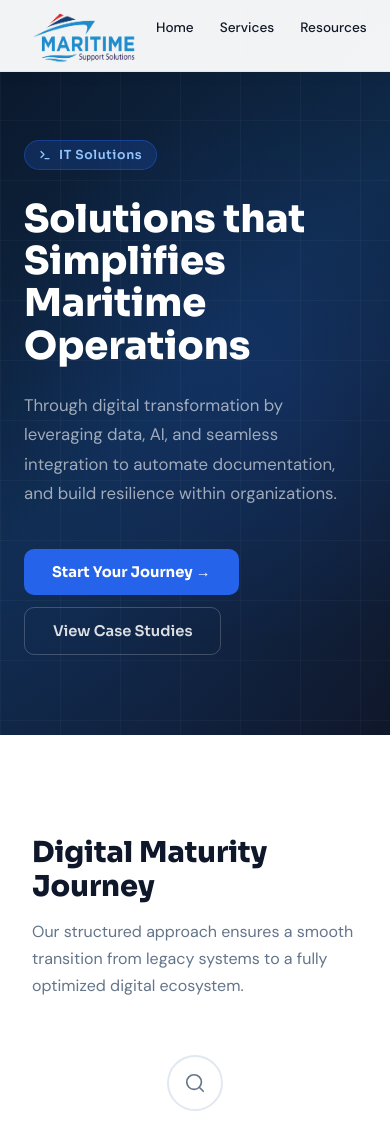
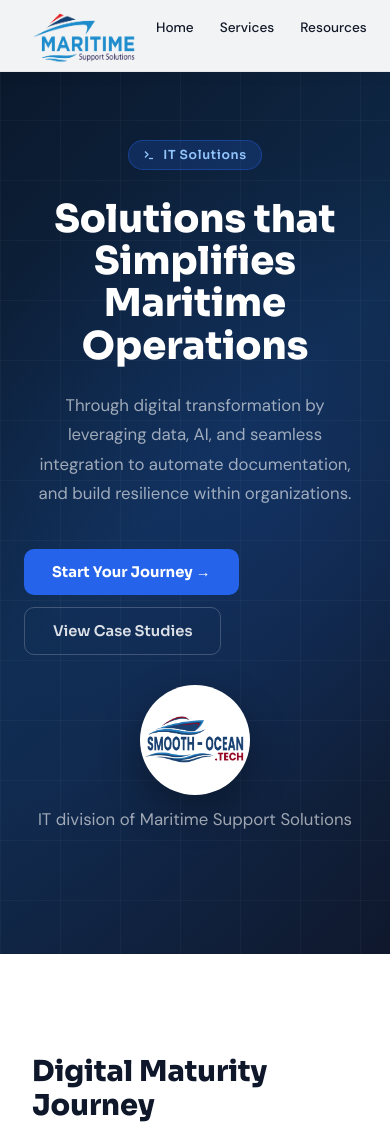
Before and after one commit to MSS-Smooth-Ocean-tech/MSS-Main-Website, a FastAPI app: page /technology in a window 390 px wide; the page is wider, and only the part inside the window is pictured. Shown: the top 1122 px of that part. Run offline with FastAPI, Linux system fonts and the light colour scheme.

Commit message:
Add tech hero layout, logo and tweak automation nodes
Introduce a new hero layout and logo for the technology services section: add CSS (.tech-hero-inner, .tech-hero-side, .tech-logo-circle, responsive rules) to style a white circular logo and right-side text. Add new logo image static/img/sot_logo.png. Refactor templates/sections/services/technology-services/hero.html to a two-column hero (left content, right logo) with badge, heading, copy and CTA buttons. Small adjustments in automation.html: move the API label into the top node and nudge left/right lifecycle nodes inward (top 52% and 5% horizontal offsets) for improved positioning.

```diff
--- a/static/css/technology.css
+++ b/static/css/technology.css
@@ -371,6 +371,59 @@
 .lc-node-icon:hover { border-color: var(--blue); transform: scale(1.08); }
 .lc-node-icon svg { width: 22px; height: 22px; }
 
+/* Layout */
+.tech-hero-inner {
+  display: flex;
+  justify-content: space-between;
+  align-items: center;
+}
+
+/* Right side container */
+.tech-hero-side {
+  display: flex;
+  flex-direction: column;
+  align-items: center;
+}
+
+/* 🔥 ACTUAL WHITE CIRCLE */
+.tech-logo-circle {
+  width: 110px;
+  height: 110px;
+  border-radius: 50%;
+  background: #ffffff;           /* THIS makes it visible */
+  display: flex;
+  align-items: center;
+  justify-content: center;
+  box-shadow: 0 15px 40px rgba(0,0,0,0.3); /* depth */
+}
+
+/* Logo inside circle */
+.tech-logo-circle img {
+  width: 90%;
+  height: auto;
+  object-fit: contain;
+}
+
+/* Text */
+.tech-logo-text {
+  margin-top: 10px;
+  font-size: 0.8rem;
+  color: rgba(255,255,255,0.7);
+  text-align: center;
+  max-width: 160px;
+}
+
+/* Mobile */
+@media (max-width: 768px) {
+  .tech-hero-inner {
+    flex-direction: column;
+    text-align: center;
+  }
+
+  .tech-hero-side {
+    margin-top: 30px;
+  }
+}
 /* Steps */
 .lifecycle-steps {
   display: flex;
--- a/templates/sections/services/technology-services/automation.html
+++ b/templates/sections/services/technology-services/automation.html
@@ -31,16 +31,16 @@
 
         <!-- Top node: Data Ingestion -->
         <div class="lc-node" style="top:0; left:50%; transform:translateX(-50%);">
+          <span>API</span>
           <div class="lc-node-icon">
             <svg viewBox="0 0 24 24" fill="none" stroke="#2563eb" stroke-width="1.8" stroke-linecap="round" stroke-linejoin="round">
               <ellipse cx="12" cy="5" rx="9" ry="3"/><path d="M21 12c0 1.66-4 3-9 3s-9-1.34-9-3"/><path d="M3 5v14c0 1.66 4 3 9 3s9-1.34 9-3V5"/>
             </svg>
           </div>
-          <span>API</span>
         </div>
 
         <!-- Right node: AI Processing -->
-        <div class="lc-node" style="top:50%; right:0; transform:translateY(-50%);">
+        <div class="lc-node" style="top:52%; right:5%; transform:translateY(-50%);">
           <div class="lc-node-icon">
             <svg viewBox="0 0 24 24" fill="none" stroke="#2563eb" stroke-width="1.8" stroke-linecap="round" stroke-linejoin="round">
               <rect x="2" y="3" width="20" height="14" rx="2"/><line x1="8" y1="21" x2="16" y2="21"/><line x1="12" y1="17" x2="12" y2="21"/>
@@ -60,7 +60,7 @@
         </div>
 
         <!-- Left node: Optimization -->
-        <div class="lc-node" style="top:50%; left:0; transform:translateY(-50%);">
+        <div class="lc-node" style="top:52%; left:5%; transform:translateY(-50%);">
           <div class="lc-node-icon">
             <svg viewBox="0 0 24 24" fill="none" stroke="#2563eb" stroke-width="1.8" stroke-linecap="round" stroke-linejoin="round">
               <line x1="18" y1="20" x2="18" y2="10"/><line x1="12" y1="20" x2="12" y2="4"/><line x1="6" y1="20" x2="6" y2="14"/>
--- a/templates/sections/services/technology-services/hero.html
+++ b/templates/sections/services/technology-services/hero.html
@@ -2,16 +2,41 @@
 <section class="tech-hero">
   <div class="tech-hero-bg"></div>
   <div class="tech-hero-grid"></div>
+
   <div class="tech-hero-inner">
+
+    <!-- LEFT CONTENT -->
+    <div class="tech-hero-content">
       <div class="tech-hero-badge">
-      <svg width="12" height="12" viewBox="0 0 24 24" fill="none" stroke="currentColor" stroke-width="2.5" stroke-linecap="round" stroke-linejoin="round"><polyline points="4 17 10 11 4 5"/><line x1="12" y1="19" x2="20" y2="19"/></svg>
+        <svg width="12" height="12" viewBox="0 0 24 24" fill="none" stroke="currentColor" stroke-width="2.5">
+          <polyline points="4 17 10 11 4 5"/>
+          <line x1="12" y1="19" x2="20" y2="19"/>
+        </svg>
         IT Solutions
       </div>
+
       <h1>Solutions that Simplifies Maritime Operations</h1>
-    <p>Through digital transformation by leveraging data, AI, and seamless integration to automate documentation, and build resilience within organizations.</p>
+
+      <p>
+        Through digital transformation by leveraging data, AI, and seamless integration
+        to automate documentation, and build resilience within organizations.
+      </p>
+
       <div class="tech-hero-btns">
         <a href="#" class="btn-hero-primary">Start Your Journey →</a>
         <a href="/case-studies" class="btn-hero-ghost">View Case Studies</a>
       </div>
     </div>
+
+    <!-- RIGHT SIDE LOGO -->
+    <div class="tech-hero-side">
+      <div class="tech-logo-circle">
+        <img src="/static/img/sot_logo.png" alt="logo">
+      </div>
+      <p class="tech-logo-text">
+        IT division of Maritime Support Solutions
+      </p>
+    </div>
+
+  </div>
 </section>
```
Also changed, not shown: static/img/sot_logo.png (added). Lines whose indentation alone changed are shown as unchanged.
